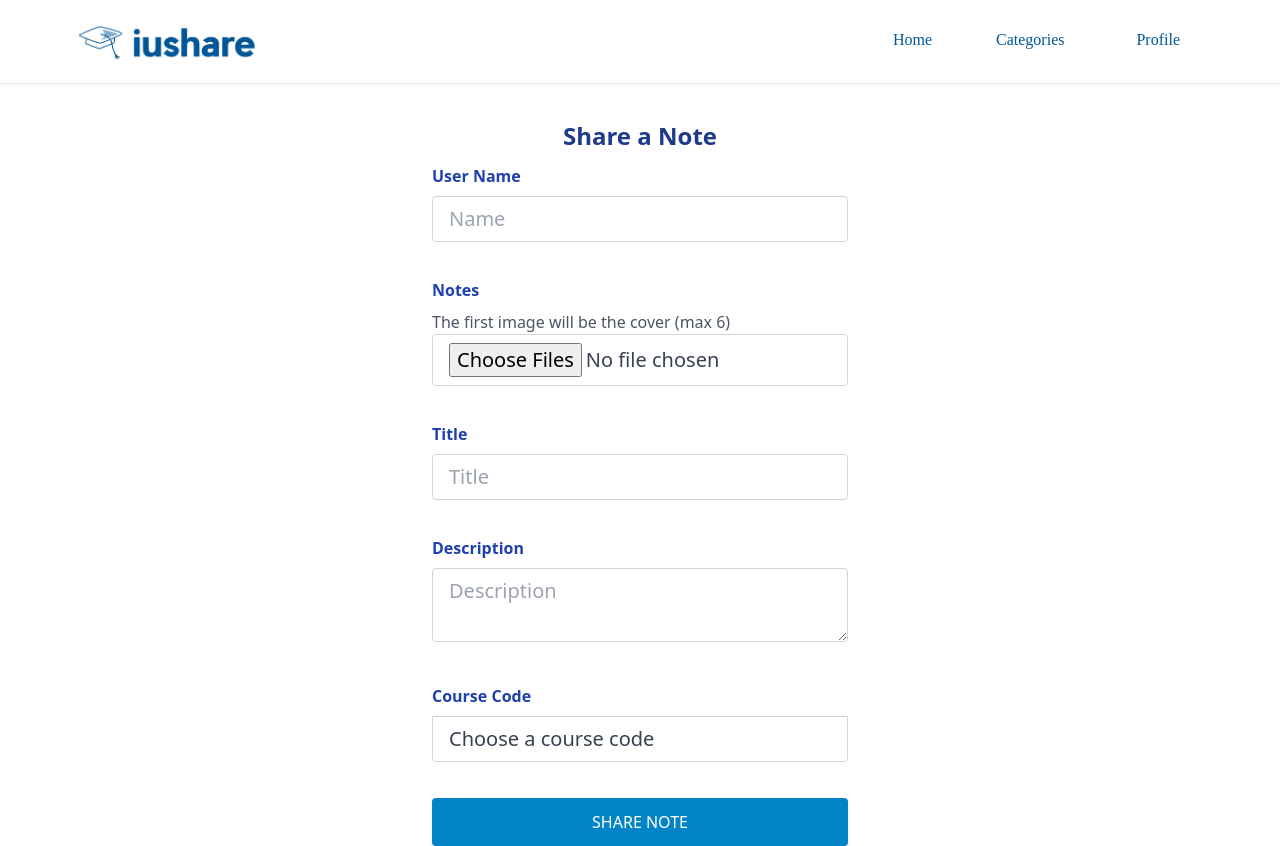
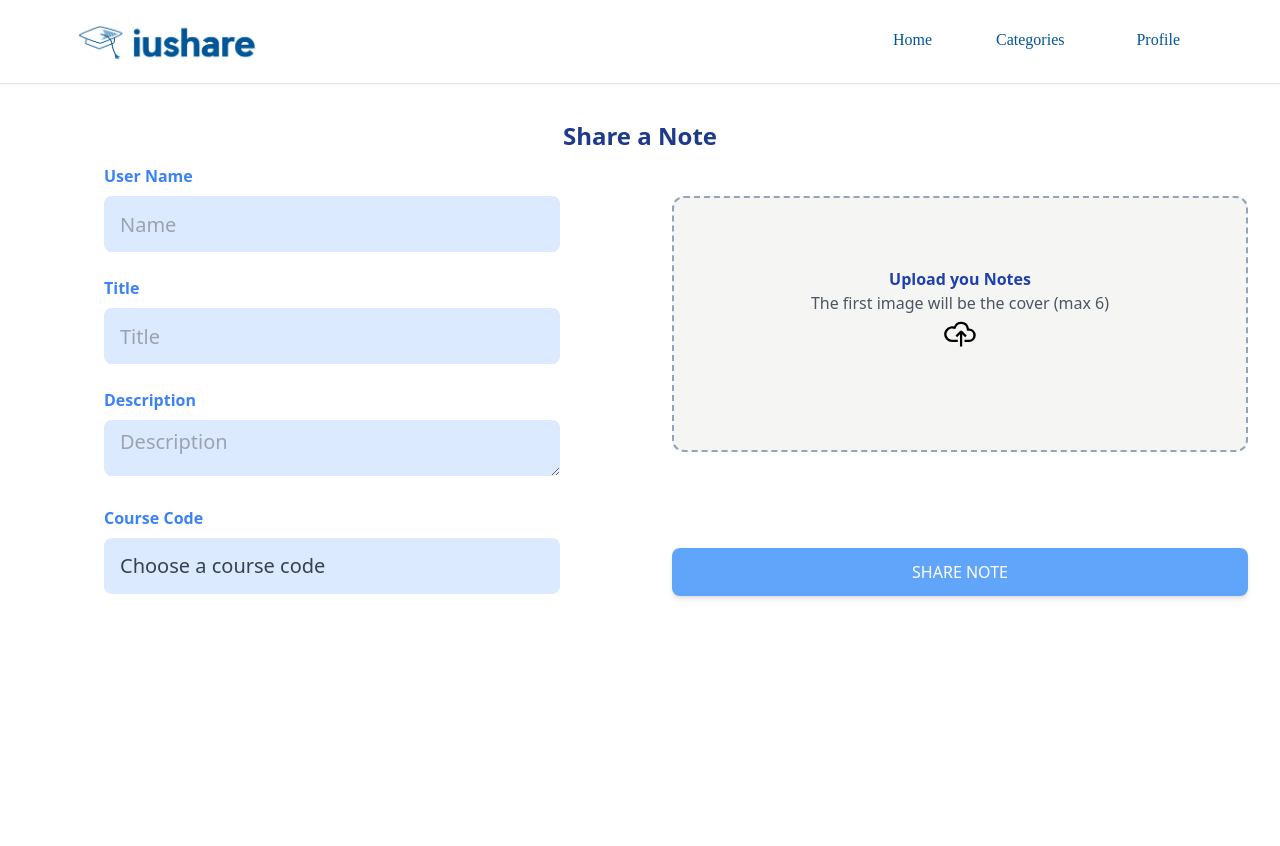
Before and after one commit to Ilmaooo/IUShare, a React (Create React App) app: page /share-notes in a window 1280 px wide. After the commit the page ends 800 px from the top, so only its background shows below. Built offline with nearby package versions, Linux system fonts and the light colour scheme.

Commit message:
modified sharing-file front-end, fixed the duplicated notes in the course page

```diff
--- a/package.json
+++ b/package.json
@@ -3,13 +3,16 @@
   "version": "0.1.0",
   "private": true,
   "dependencies": {
+    "@ant-design/icons": "^5.1.4",
     "@emotion/react": "^11.10.6",
     "@emotion/styled": "^11.10.6",
     "@mui/material": "^5.13.1",
+    "antd": "^5.6.0",
     "firebase": "^9.22.1",
     "react": "^18.2.0",
     "react-avatar": "^5.0.3",
     "react-dom": "^18.2.0",
+    "react-drag-drop-files": "^2.3.10",
     "react-icons": "^4.8.0",
     "react-moment": "^1.1.3",
     "react-pdf": "^7.0.1",
--- a/src/components/StarRating.jsx
+++ b/src/components/StarRating.jsx
@@ -3,7 +3,7 @@ import { FaStar } from "react-icons/fa";
 import firebase from "firebase/compat/app";
 import "firebase/compat/firestore";
 import { db } from "../firebase";
-
+import { collection } from "firebase/firestore";
 function StarRating() {
   const [rating, setRating] = useState(null);
   const [hover, setHover] = useState(null);
@@ -11,7 +11,7 @@ function StarRating() {
   const handleRatingClick = (ratingValue) => {
     setRating(ratingValue);
 
-    // Update rating in Firestore
+    // Update rating in Firestorez
     db.collection("listings")
       .doc("unique-rating-document-id")
       .update({
--- a/src/pages/CoursePage.jsx
+++ b/src/pages/CoursePage.jsx
@@ -31,12 +31,12 @@ export default function CoursePage() {
         ...doc.data(),
       }));
 
-      querySnap.forEach((doc) => {
-        return notes.push({
-          id: doc.id,
-          ...doc.data(),
-        });
-      });
+      // querySnap.forEach((doc) => {
+      //   return notes.push({
+      //     id: doc.id,
+      //     ...doc.data(),
+      //   });
+      // });
       console.log("Fetched note:", notes);
 
       setNotes(notes);
--- a/src/pages/ShareNotes.jsx
+++ b/src/pages/ShareNotes.jsx
@@ -13,6 +13,7 @@ import { v4 as uuidv4 } from "uuid";
 import { collection, serverTimestamp, doc, setDoc } from "firebase/firestore";
 import { db } from "../firebase";
 import { useNavigate } from "react-router-dom";
+import { VscCloudUpload } from "react-icons/vsc";
 
 export default function ShareNotes() {
   const navigate = useNavigate();
@@ -27,11 +28,14 @@ export default function ShareNotes() {
     coursecode: "",
     rating: 0,
   });
+
   const { title, description, username, notes, coursecode, rating } = formData;
 
   if (currentUser) {
     formData.username = currentUser.displayName || currentUser.email;
   }
+
+  const [uploadedFiles, setUploadedFiles] = useState([]);
 
   function onChange(e) {
     if (e.target.files) {
@@ -152,18 +156,20 @@ export default function ShareNotes() {
     return <Spinner />;
   }
 
+
   return (
 <main>
       <Header />
-      <div className='max-w-md px-4 mx-auto'>
+      <div className='max-w-md px-4 mx-auto font-serif '>
         <h1 className='text-2xl text-center mt-6 font-semibold text-blue-900 select-none py-3'>
           Share a Note
         </h1>
-        <form onSubmit={onSubmit}>
-          <div className='mb-6'>
+        <form className="space-x-4" onSubmit={onSubmit}>
+          <div className="absolute left-0 px-4 mx-8 w-1/2 mr-4 ml-16">
+            <div className='mb-3 w-3/4 ml-6'>
               <label
                 htmlFor='username'
-              className='block mb-2 font-semibold text-blue-800'
+                className='block mb-2 font-semibold text-blue-500 '
               >
                 User Name
               </label>
@@ -174,36 +180,15 @@ export default function ShareNotes() {
                 placeholder='Name'
                 maxLength='32'
                 required
-              className='w-full px-4 py-2 text-xl text-gray-700 bg-white border border-gray-300 rounded focus:outline-none focus:border-sky-600 mb-3'
+                className='w-full h-14 px-4 py-2 text-xl text-gray-700  bg-blue-100 rounded-lg border-gray-300 rounded  focus:outline-none focus:border-sky-600 mb-3'
                 readOnly
               />
             </div>
 
-          <div className='mb-6'>
-            <label
-              htmlFor='notes'
-              className='block mb-2 font-semibold text-blue-800'
-            >
-              Notes
-            </label>
-            <p className='text-gray-600'>
-              The first image will be the cover (max 6)
-            </p>
-            <input
-              type='file'
-              id='notes'
-              onChange={onChange}
-              accept='.jpg,.png,.jpeg,.pdf'
-              multiple
-              required
-              className='w-full px-4 py-2 text-xl text-gray-700 bg-white border border-gray-300 rounded focus:outline-none focus:border-sky-600 mb-3'
-            />
-          </div>
-
-          <div className='mb-6'>
+            <div className='mb-3 w-3/4 ml-6'>
               <label
                 htmlFor='title'
-              className='block mb-2 font-semibold text-blue-800'
+                className='block mb-2 font-semibold text-blue-500'
               >
                 Title
               </label>
@@ -215,14 +200,14 @@ export default function ShareNotes() {
                 placeholder='Title'
                 maxLength='32'
                 required
-              className='w-full px-4 py-2 text-xl text-gray-700 bg-white border border-gray-300 rounded focus:outline-none focus:border-sky-600 mb-3'
+                className='w-full h-14 px-4 py-2 text-xl text-gray-700  bg-blue-100 rounded-lg border-gray-300 rounded focus:outline-none focus:border-sky-600  focus:bg-slate-200 mb-3'
               />
             </div>
 
-          <div className='mb-6'>
+            <div className='mb-3 w-3/4 ml-6'>
               <label
                 htmlFor='description'
-              className='block mb-2 font-semibold text-blue-800'
+                className='block mb-2 font-semibold text-blue-500'
               >
                 Description
               </label>
@@ -233,14 +218,14 @@ export default function ShareNotes() {
                 onChange={onChange}
                 placeholder='Description'
                 required
-              className='w-full px-4 py-2 text-xl text-gray-700 bg-white border border-gray-300 rounded focus:outline-none focus:border-sky-600 mb-3'
+                className='w-full h-14 px-4 py-2 text-xl text-gray-700  bg-blue-100 rounded-lg border-gray-300 rounded focus:outline-none focus:bg-slate-200 focus:border-sky-600 mb-3'
               />
             </div>
 
-          <div className='mb-6'>
+            <div className='mb-3 w-3/4 ml-6'>
               <label
                 htmlFor='coursecode'
-              className='block mb-2 font-semibold text-blue-800'
+                className='block mb-2 font-semibold text-blue-500'
               >
                 Course Code
               </label>
@@ -249,7 +234,7 @@ export default function ShareNotes() {
                 value={coursecode}
                 onChange={onChange}
                 required
-              className='w-full px-4 py-2 text-xl text-gray-700 bg-white border border-gray-300 rounded-t-none focus:outline-none focus:border-sky-600 mb-3 appearance-none origin-top rounded-b'
+                className='w-full h-14  px-4 py-2 text-xl text-gray-700  bg-blue-100 rounded-lg  border-gray-300  focus:outline-none focus:bg-slate-200 focus:border-sky-600 mb-3 appearance-none origin-top '
               >
                 <option value='' disabled>
                   Choose a course code
@@ -280,19 +265,49 @@ export default function ShareNotes() {
                 <option>MATH203</option>
                 <option>MATH204</option>
                 <option>MATH205</option>
-              <option>SE211</option>
-              <option>SE302</option>
-              <option>SE322</option>
                 <option>SE308</option>
               </select>
             </div>
-
+          </div>
+          <div className="absolute right-0 px-8 py-4 mx-8 my-4 w-1/2 justify-center  ml-4">
+             <div className=" px-8 py-4 place-items-center flex flex-col justify-center items-center w-full h-64 bg-stone-100 border-2 border-dashed border-slate-400 hover:border-indigo-300 rounded-xl mb-16 ">
+             <label
+              htmlFor='notes'
+              className='block font-semibold text-blue-800'
+            >
+             Upload you Notes
+            </label>
+            <p className='text-gray-600'>
+              The first image will be the cover (max 6)
+            </p>
+            <VscCloudUpload className="text-4xl"/>
+            <div  className="flex items-center justify-center">
+            <input
+              type='file'
+              id='notes'
+              onChange={onChange}
+              accept='.jpg,.png,.jpeg,.pdf'
+              multiple
+              required
+              className='w-full h-full opacity-0 cursor-pointer'
+              placeholder=" Upload you Notes "
+            />
+            </div>
+            <div className="">
+             {notes.length > 0 && (
+               <span className="ml-2 text-green-600">Files uploaded successfully! , number of files uploaded {notes.length}, {notes.type}</span>
+             )}
+           </div>
+           </div>
             <button
             type='submit'
-            className='w-full px-7 py-3 bg-sky-600 text-white font-medium text-m uppercase rounded shadow-md hover:bg-blue-700 hover:shadow-lg focus:bg-blue-700 focus:shadow-lg active:bg-sky-800 active:shadow-lg transition duration-150 ease-in-out'
+            className='bottom-0 mt-8 w-full my-8 px-8 py-3 bg-blue-400 text-white font-medium rounded-lg text-m uppercase rounded shadow-md hover:bg-blue-700 hover:shadow-lg focus:bg-blue-700 focus:shadow-lg active:bg-sky-800 active:shadow-lg transition duration-150 ease-in-out'
           >
             Share Note
           </button>
+          </div>
+
+
         </form>
       </div>
     </main>
```
Also changed, not shown: 1 other file (tests, documents, lock files or other folders). Lines whose indentation alone changed are shown as unchanged.
